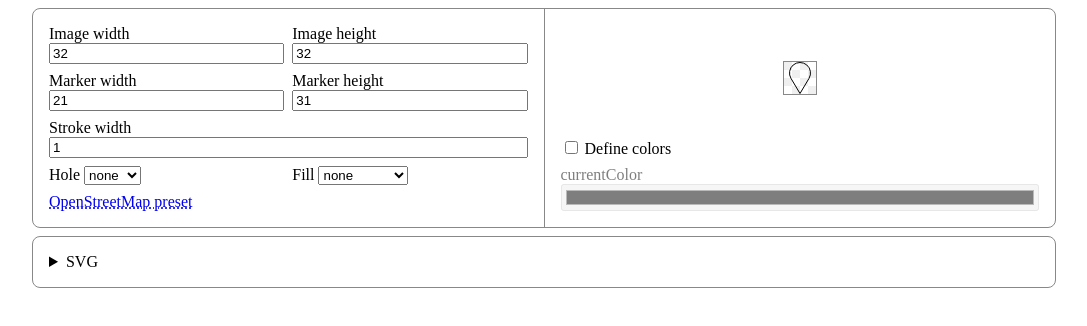
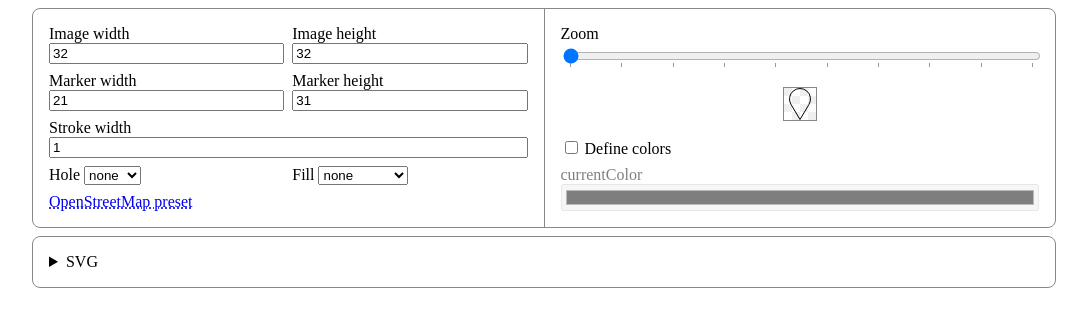
Before and after one commit to AntonKhorev/msvgen, a website with bundled scripts: page src/index.html in a window 1280 px wide. Shown: the whole page, without its empty margins (96-1183 px from the left). Built offline with nearby package versions, Linux system fonts and the light colour scheme.

Commit message:
Add zoom slider

```diff
--- a/src/index.css
+++ b/src/index.css
@@ -40,7 +40,7 @@
 				opacity: .5;
 			}
 
-			input[type="number"], input[type="color"] {
+			input[type="number"], input[type="color"], input[type="range"] {
 				display: block;
 				box-sizing: border-box;
 				width: 100%;
--- a/src/index.ts
+++ b/src/index.ts
@@ -38,7 +38,7 @@ function makeControls(preview: Preview, output: Output): HTMLElement {
 			$strokeWidthInput,
 			$holeSelect,$fillSelect
 	]
-	const n=$input=>Number($input.value)
+	const n=($input:HTMLInputElement)=>Number($input.value)
 	const render=()=>{
 		const marker=new Marker(
 			n($imageSizeXInput),n($imageSizeYInput),
@@ -46,7 +46,7 @@ function makeControls(preview: Preview, output: Output): HTMLElement {
 			n($strokeWidthInput),
 			$holeSelect.value,$fillSelect.value
 		)
-		preview.render(marker)
+		preview.marker=marker
 		output.render(marker)
 	}
 	for (const $input of $inputs) {
--- a/src/marker.ts
+++ b/src/marker.ts
@@ -31,9 +31,9 @@ export default class Marker {
 		this.content+=`/>\n`
 	}
 
-	get svg(): string {
+	getSvg(scale=1): string {
 		return (
-			`<svg width="${this.imageSizeX}" height="${this.imageSizeY}" viewBox="${this.viewBox}">\n`+
+			`<svg width="${this.imageSizeX*scale}" height="${this.imageSizeY*scale}" viewBox="${this.viewBox}">\n`+
 			this.content+
 			`</svg>`
 		)
--- a/src/output.ts
+++ b/src/output.ts
@@ -9,6 +9,6 @@ export default class Output {
 	)
 
 	render(marker: Marker): void {
-		this.$code.textContent=marker.svg
+		this.$code.textContent=marker.getSvg()
 	}
 }
--- a/src/preview.ts
+++ b/src/preview.ts
@@ -2,10 +2,15 @@ import Marker from './marker'
 import { makeElement, makeDiv, makeLabel } from './html'
 
 export default class Preview {
+	#marker?: Marker
+
 	private $box=makeDiv('box')()
-	$widget=makeDiv('preview')(this.$box)
+	private $zoomInput=makeRangeInput('zoom-data-list',10)
+	$widget=makeDiv('preview')()
 
 	constructor() {
+		this.$zoomInput.oninput=()=>this.render()
+
 		const $defineColorCheckbox=makeCheckbox()
 		const $colorInput=makeColorInput()
 		$defineColorCheckbox.oninput=$colorInput.oninput=()=>{
@@ -19,6 +24,13 @@ export default class Preview {
 		this.$widget.append(
 			makeDiv('input-group')(
 				makeLabel()(
+					`Zoom `,this.$zoomInput
+				),
+				makeRangeDataList('zoom-data-list',10)
+			),
+			this.$box,
+			makeDiv('input-group')(
+				makeLabel()(
 					$defineColorCheckbox,` Define colors`
 				)
 			),
@@ -30,8 +42,15 @@ export default class Preview {
 		)
 	}
 
-	render(marker: Marker): void {
-		this.$box.innerHTML=marker.svg
+	set marker(marker: Marker) {
+		this.#marker=marker
+		this.render()
+	}
+
+	private render(): void {
+		if (!this.#marker) return
+		const scale=Number(this.$zoomInput.value)||1
+		this.$box.innerHTML=this.#marker.getSvg(scale)
 	}
 }
 
@@ -47,3 +66,22 @@ function makeColorInput(): HTMLInputElement {
 	$input.disabled=true
 	return $input
 }
+
+function makeRangeInput(dataListId: string, maxValue: number): HTMLInputElement {
+	const $input=makeElement('input')()()
+	$input.type='range'
+	$input.value=$input.min='1'
+	$input.max=String(maxValue)
+	$input.step='1'
+	$input.setAttribute('list',dataListId)
+	return $input
+}
+
+function makeRangeDataList(id: string, maxValue: number): HTMLDataListElement {
+	const $dataList=makeElement('datalist')()()
+	$dataList.id=id
+	for (let value=1;value<=maxValue;value++) {
+		$dataList.append(new Option(String(value)))
+	}
+	return $dataList
+}
--- /dev/null
+++ b/tsconfig.json
@@ -0,0 +1,6 @@
+{
+	"compilerOptions": {
+		"target": "es2020",
+		"strict": true
+	}
+}
```
